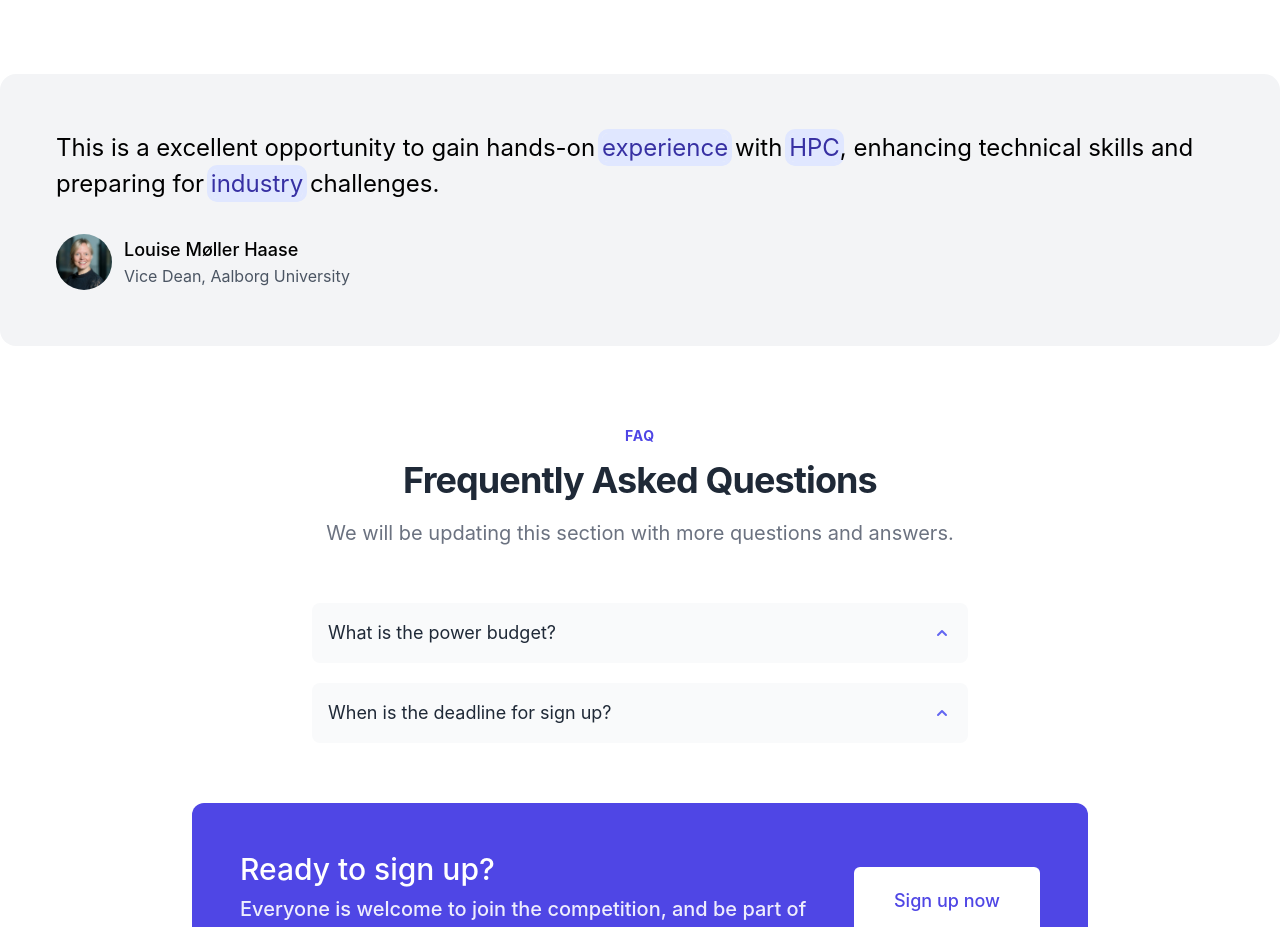
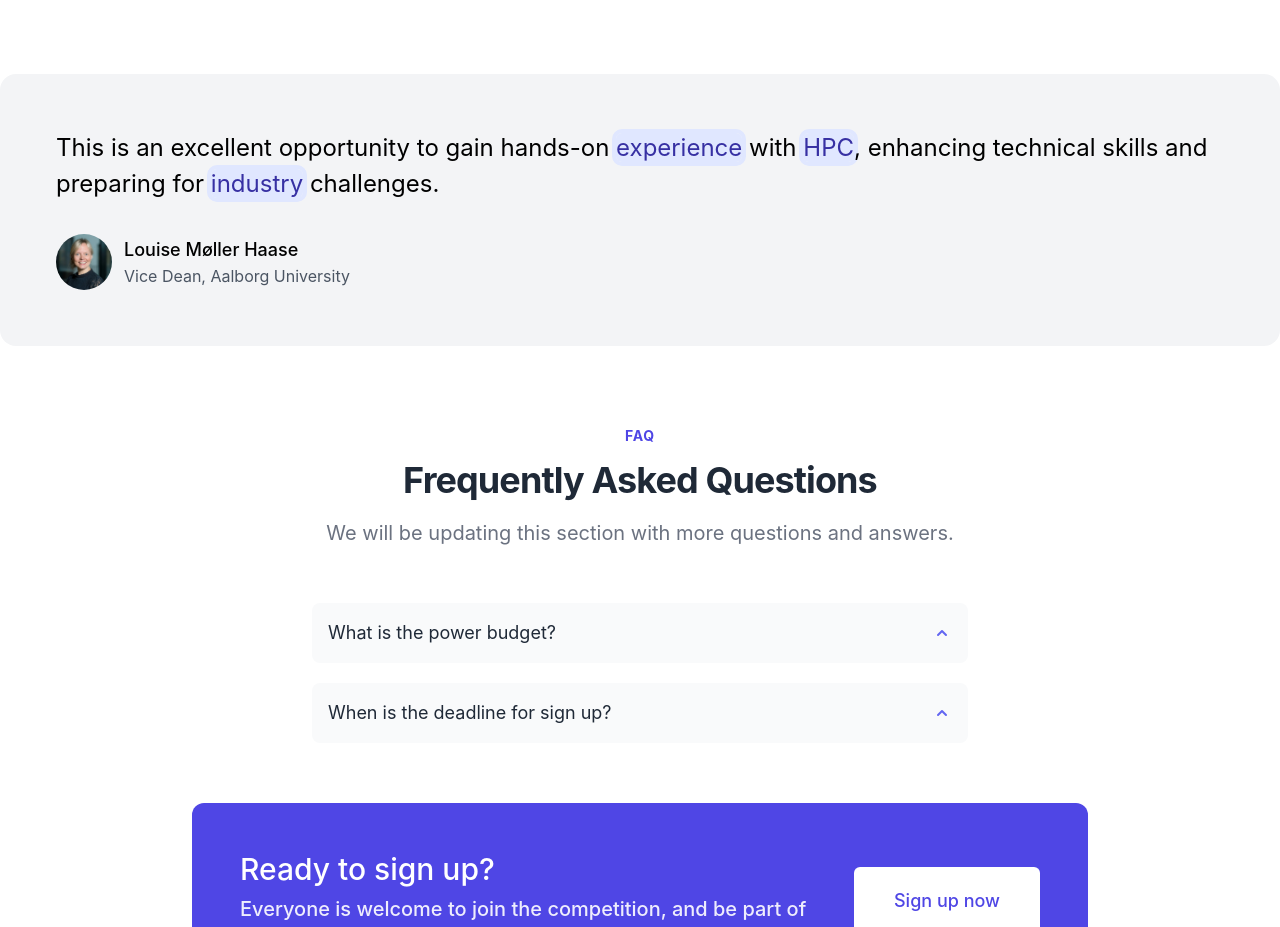
Before and after one commit to aalborg-supercomputer-klubben/sbcc-site, a Next.js app: page / in a window 1280 px wide. Shown: the part 3400-4327 px from the top of the page. Built offline with nearby package versions, Linux system fonts and the light colour scheme; no server answers.

Commit message:
Update data/statements.ts
Co-authored-by: Sigurd00 <j.skadborg00@gmail.com>

```diff
--- a/data/statements.ts
+++ b/data/statements.ts
@@ -14,7 +14,7 @@ export type Statement = {
 export const statements: Statement[] = [
     {
         //text: "This is an excellent opportunity to encourage innovation, creativity, and collaboration among our students in the field of HPC.",
-        text: "This is a excellent opportunity to gain hands-on **experience** with **HPC**, enhancing technical skills and preparing for **industry** challenges.",
+        text: "This is an excellent opportunity to gain hands-on **experience** with **HPC**, enhancing technical skills and preparing for **industry** challenges.",
         avatar: {
             image: louiseImg,
             name: "Louise Møller Haase",
```
